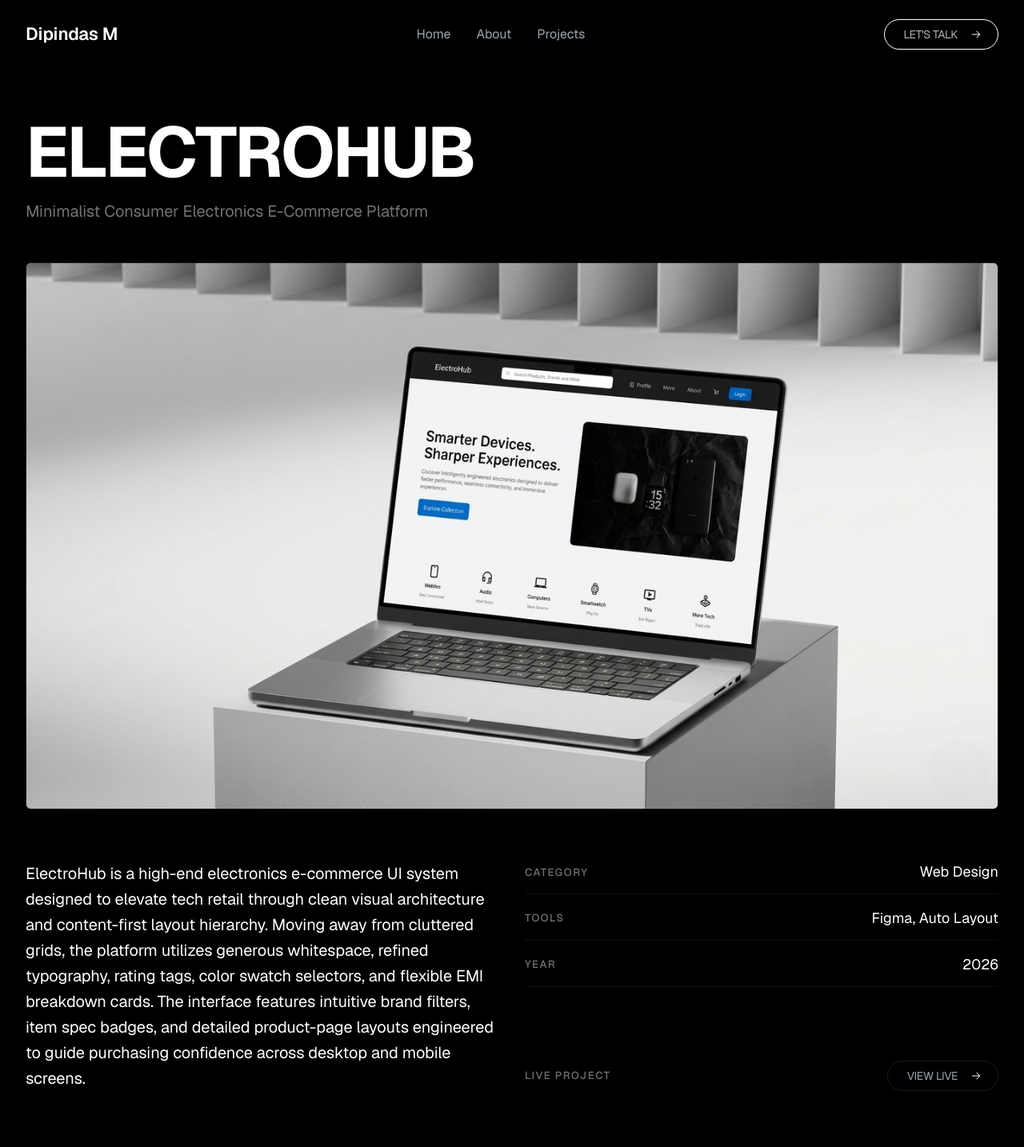
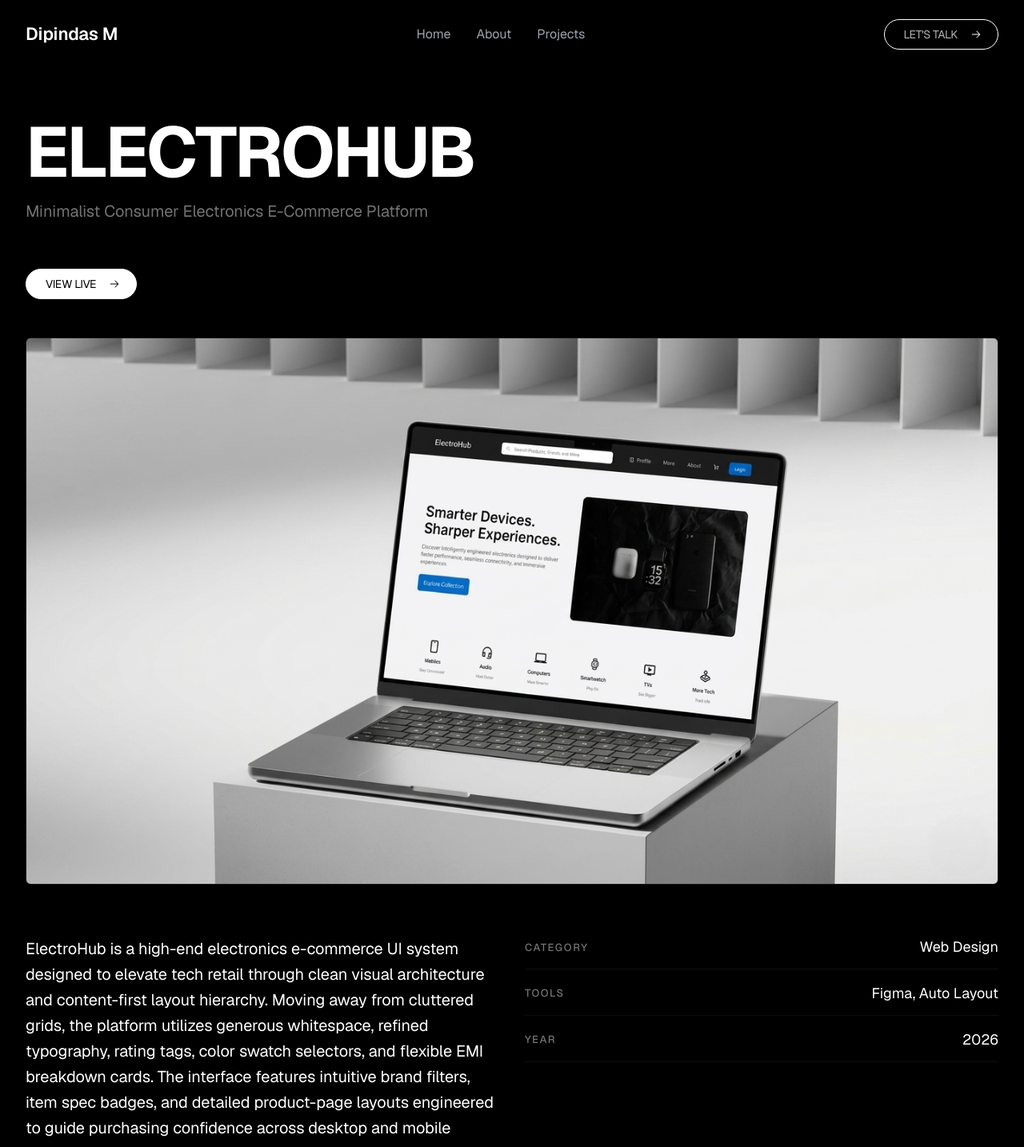
Before and after one commit to dipindasme-cloud/portfolio-dipindasm, a Next.js app: page /project-details/electrohub in a window 1280 px wide. Shown: the top 1434 px of the page at 80% size. Built offline with nearby package versions, Linux system fonts and the light colour scheme.

Commit message:
update project page & CTA button

```diff
--- a/src/app/project-details/[id]/page.tsx
+++ b/src/app/project-details/[id]/page.tsx
@@ -50,6 +50,17 @@
                 </p>
               )}
             </div>
+            {project.liveUrl && (
+                  <div className="flex items-center pt-2">
+
+                    <CTAButton
+                      label="View Live"
+                      href={project.liveUrl}
+                      variant="primary"
+                      className="px-4 py-1.5"
+                    />
+                  </div>
+                )}
             <div className="relative w-full aspect-[4/3] md:aspect-[16/9] overflow-hidden rounded-md border border-border bg-foreground/[0.02]">
               <Image
                 src={project.imageSrc}
@@ -96,17 +107,7 @@
                   </div>
                 </div>
 
-                {project.liveUrl && (
-                  <div className="flex items-center justify-between pt-1">
-                    <span className="t-label text-muted">Live Project</span>
-                    <CTAButton
-                      label="View Live"
-                      href={project.liveUrl}
-                      variant="main"
-                      className="px-4 py-1.5"
-                    />
-                  </div>
-                )}
+
               </div>
             </div>
           </Container>
--- a/src/components/ui/CTAButton.tsx
+++ b/src/components/ui/CTAButton.tsx
@@ -6,8 +6,8 @@
 interface CTAButtonProps {
   label: string;
   href: string;
-  /** 'header' for subtle navigation, 'main' for transparent frames, 'mobile' for solid full-width/overlay states */
-  variant?: "header" | "main" | "mobile";
+  /** 'header' for subtle navigation, 'primary' for prominent calls-to-action, 'main' for transparent frames, 'mobile' for solid full-width/overlay states */
+  variant?: "header" |"primary"| "main" | "mobile";
   className?: string;
 }
 
@@ -26,6 +26,12 @@
       textDefault: "text-foreground/70",
       textHover: "text-foreground",
       iconClass: "text-foreground",
+    },
+    primary: {
+      buttonClass: "border-foreground bg-foreground hover:bg-foreground/90 text-background",
+      textDefault: "text-background",
+      textHover: "text-background/90",
+      iconClass: "text-background",
     },
     main: {
       buttonClass: "border-foreground/10 bg-transparent hover:border-foreground/40 text-foreground",
```
